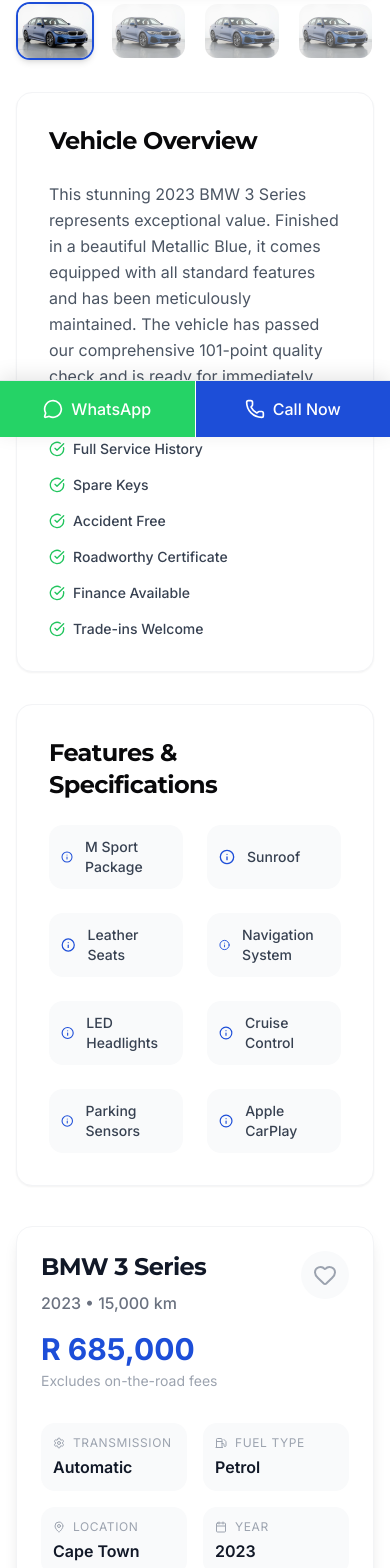
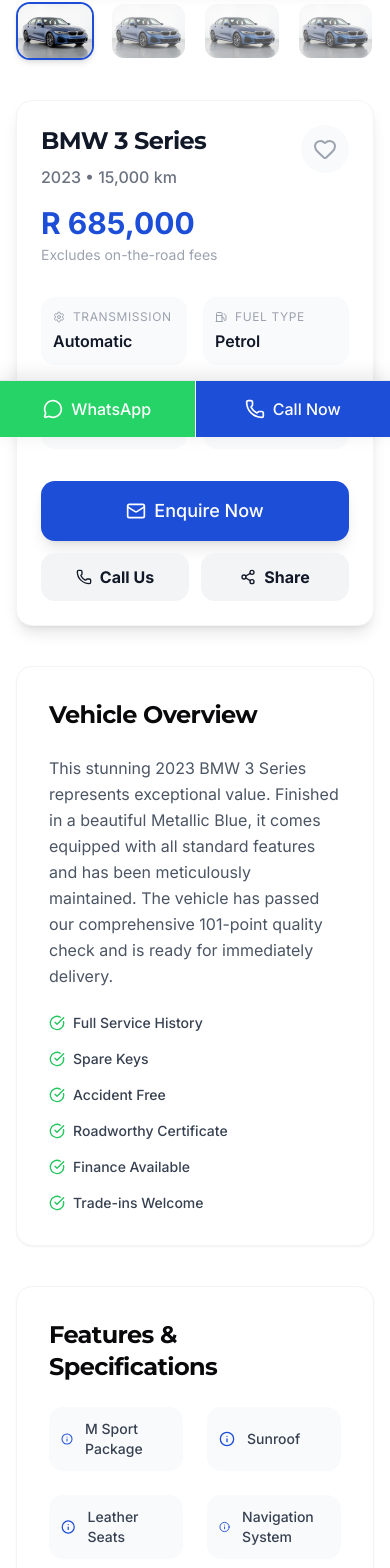
Before and after one commit to pottie2288/king-cars-website, a React (Vite) app: page /showroom/1 in a window 390 px wide. Shown: the part 407-1975 px from the top of the page. Built offline with nearby package versions, Linux system fonts and the light colour scheme.

Commit message:
UI: Move Price/Actions section above Vehicle Overview on mobile

```diff
--- a/src/pages/CarDetailsPage.tsx
+++ b/src/pages/CarDetailsPage.tsx
@@ -99,22 +99,14 @@ export function CarDetailsPage({ isFavourite, onToggleFavourite }: CarDetailsPag
             <div className="section-padding py-8">
                 <div className="grid grid-cols-1 lg:grid-cols-12 gap-10">
 
-                    {/* Main Content (Images & Details) */}
-                    <div className="lg:col-span-8 space-y-8">
-                        {/* Image Gallery */}
-                        <div className="space-y-4">
+                    {/* Image Gallery - Order 1 */}
+                    <div className="lg:col-span-8 order-1 space-y-4">
                         <div className="aspect-[16/10] bg-gray-100 rounded-2xl overflow-hidden relative shadow-lg group">
                             <img
                                 src={images[activeImageIndex]}
                                 alt={`${car.make} ${car.model}`}
                                 className="w-full h-full object-cover"
                             />
-
-                                {/* Image Navigation Overlay */}
-                                <div className="absolute inset-0 bg-black/5 opacity-0 group-hover:opacity-100 transition-opacity flex items-center justify-between px-4 pointer-events-none">
-                                    {/* Arrows could go here */}
-                                </div>
-
                             <div className="absolute bottom-4 right-4 bg-black/70 backdrop-blur-md text-white text-sm px-3 py-1.5 rounded-full">
                                 {activeImageIndex + 1} / {images.length}
                             </div>
@@ -134,51 +126,8 @@ export function CarDetailsPage({ isFavourite, onToggleFavourite }: CarDetailsPag
                         </div>
                     </div>
 
-                        {/* Car Description */}
-                        <div className="bg-white rounded-2xl shadow-sm p-8 border border-gray-100">
-                            <h2 className="font-display font-bold text-2xl mb-6">Vehicle Overview</h2>
-                            <div className="prose max-w-none text-gray-600">
-                                <p className="leading-relaxed">
-                                    This stunning {car.year} {car.make} {car.model} represents exceptional value.
-                                    Finished in a beautiful {car.color}, it comes equipped with all standard features
-                                    and has been meticulously maintained. The vehicle has passed our comprehensive
-                                    101-point quality check and is ready for immediately delivery.
-                                </p>
-                                <div className="grid grid-cols-1 md:grid-cols-2 gap-4 mt-6">
-                                    {[
-                                        'Full Service History',
-                                        'Spare Keys',
-                                        'Accident Free',
-                                        'Roadworthy Certificate',
-                                        'Finance Available',
-                                        'Trade-ins Welcome'
-                                    ].map((feature) => (
-                                        <div key={feature} className="flex items-center gap-2 text-sm font-medium text-gray-700">
-                                            <CheckCircle className="w-4 h-4 text-green-500" />
-                                            {feature}
-                                        </div>
-                                    ))}
-                                </div>
-                            </div>
-                        </div>
-
-                        {/* Features */}
-                        <div className="bg-white rounded-2xl shadow-sm p-8 border border-gray-100">
-                            <h2 className="font-display font-bold text-2xl mb-6">Features & Specifications</h2>
-                            <div className="grid grid-cols-2 md:grid-cols-3 gap-6">
-                                {(car.features || []).map((feature, idx) => (
-                                    <div key={idx} className="flex items-center gap-3 p-3 bg-gray-50 rounded-xl">
-                                        <Info className="w-4 h-4 text-king-blue" />
-                                        <span className="text-sm font-medium text-gray-700">{feature}</span>
-                                    </div>
-                                ))}
-                            </div>
-                        </div>
-                    </div>
-
-                    {/* Sidebar (Price & Enquiry) */}
-                    <div className="lg:col-span-4">
-                        <div className="sticky top-24 space-y-6">
+                    {/* Sidebar Section (Price & Actions) - Order 2 on Mobile, Sidebar on Desktop */}
+                    <div className="lg:col-span-4 lg:col-start-9 lg:row-start-1 order-2 lg:order-none self-start lg:sticky lg:top-24">
                         <div className="bg-white rounded-2xl shadow-lg border border-gray-100 p-6">
                             <div className="flex items-start justify-between mb-4">
                                 <div>
@@ -301,10 +250,52 @@ export function CarDetailsPage({ isFavourite, onToggleFavourite }: CarDetailsPag
                                 </div>
                             )}
                         </div>
+                    </div>
 
-                            {/* Finance Calculator Section - Moved to Sidebar */}
+                    {/* Vehicle Overview - Order 3 */}
+                    <div className="lg:col-span-8 order-3 bg-white rounded-2xl shadow-sm p-8 border border-gray-100">
+                        <h2 className="font-display font-bold text-2xl mb-6">Vehicle Overview</h2>
+                        <div className="prose max-w-none text-gray-600">
+                            <p className="leading-relaxed">
+                                This stunning {car.year} {car.make} {car.model} represents exceptional value.
+                                Finished in a beautiful {car.color}, it comes equipped with all standard features
+                                and has been meticulously maintained. The vehicle has passed our comprehensive
+                                101-point quality check and is ready for immediately delivery.
+                            </p>
+                            <div className="grid grid-cols-1 md:grid-cols-2 gap-4 mt-6">
+                                {[
+                                    'Full Service History',
+                                    'Spare Keys',
+                                    'Accident Free',
+                                    'Roadworthy Certificate',
+                                    'Finance Available',
+                                    'Trade-ins Welcome'
+                                ].map((feature) => (
+                                    <div key={feature} className="flex items-center gap-2 text-sm font-medium text-gray-700">
+                                        <CheckCircle className="w-4 h-4 text-green-500" />
+                                        {feature}
+                                    </div>
+                                ))}
+                            </div>
+                        </div>
+                    </div>
+
+                    {/* Features & Specifications - Order 4 */}
+                    <div className="lg:col-span-8 order-4 bg-white rounded-2xl shadow-sm p-8 border border-gray-100">
+                        <h2 className="font-display font-bold text-2xl mb-6">Features & Specifications</h2>
+                        <div className="grid grid-cols-2 md:grid-cols-3 gap-6">
+                            {(car.features || []).map((feature, idx) => (
+                                <div key={idx} className="flex items-center gap-3 p-3 bg-gray-50 rounded-xl">
+                                    <Info className="w-4 h-4 text-king-blue" />
+                                    <span className="text-sm font-medium text-gray-700">{feature}</span>
+                                </div>
+                            ))}
+                        </div>
+                    </div>
+
+                    {/* Finance Calculator Section - Order 5 on Mobile, Below Sidebar on Desktop */}
+                    <div className="lg:col-span-4 lg:col-start-9 order-5 lg:order-none">
                         <FinanceCalculator vehiclePrice={car.price} />
-                        </div>
                     </div>
                 </div>
             </div>
```
Lines whose indentation alone changed are shown as unchanged.
